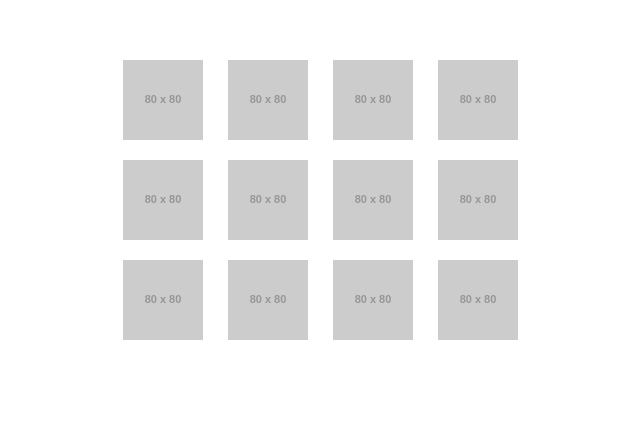
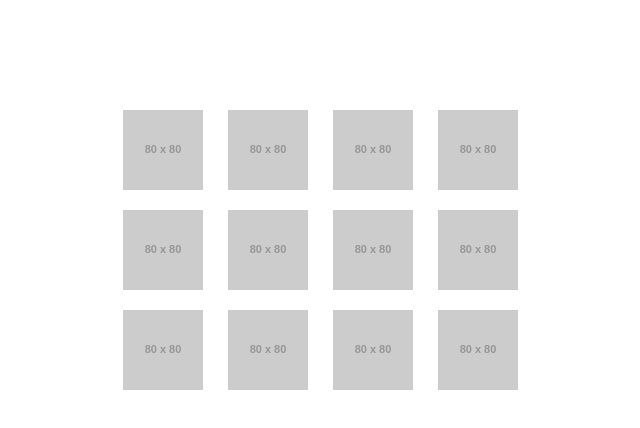
Before and after one commit to AlexanderIsai/FE-Tel-Ran, a plain HTML site: page Task6/index.html in a window 1280 px wide. Shown: the part 150-578 px from the top of the page, without its empty margins (317-957 px from the left). Drawn offline with Linux system fonts and the light colour scheme; placeholder pictures from the web are drawn by us.

Commit message:
Update style.css

```diff
--- a/Task6/style.css
+++ b/Task6/style.css
@@ -1,5 +1,9 @@
+html {
+    height: 100%;
+}
+
 body {
-    height: 700px;
+    height: 100%;
     display: flex;
     justify-content: center;
     align-items: center;
```
